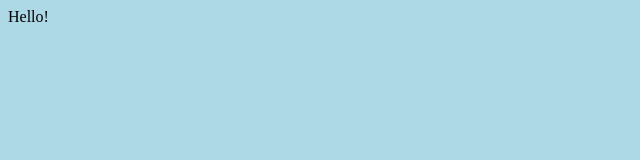
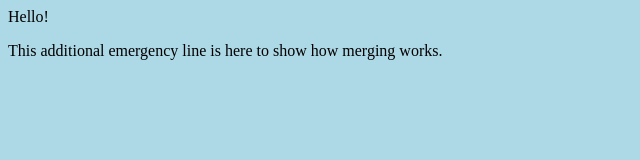
Before and after one commit to fuzzyrubric/hello-world, a plain HTML site: page index.html in a window 1280 px wide. Shown: the whole page, without its empty margins (0-640 px from the left). Drawn offline with Linux system fonts and the light colour scheme.

Commit message:
commit so I can checkout to another branch

```diff
--- a/index.html
+++ b/index.html
@@ -5,5 +5,6 @@
     </head>
     <body>
 <div>Hello!</div>
+<p>This additional emergency line is here to show how merging works.</p>
     </body>
 </html>
```
